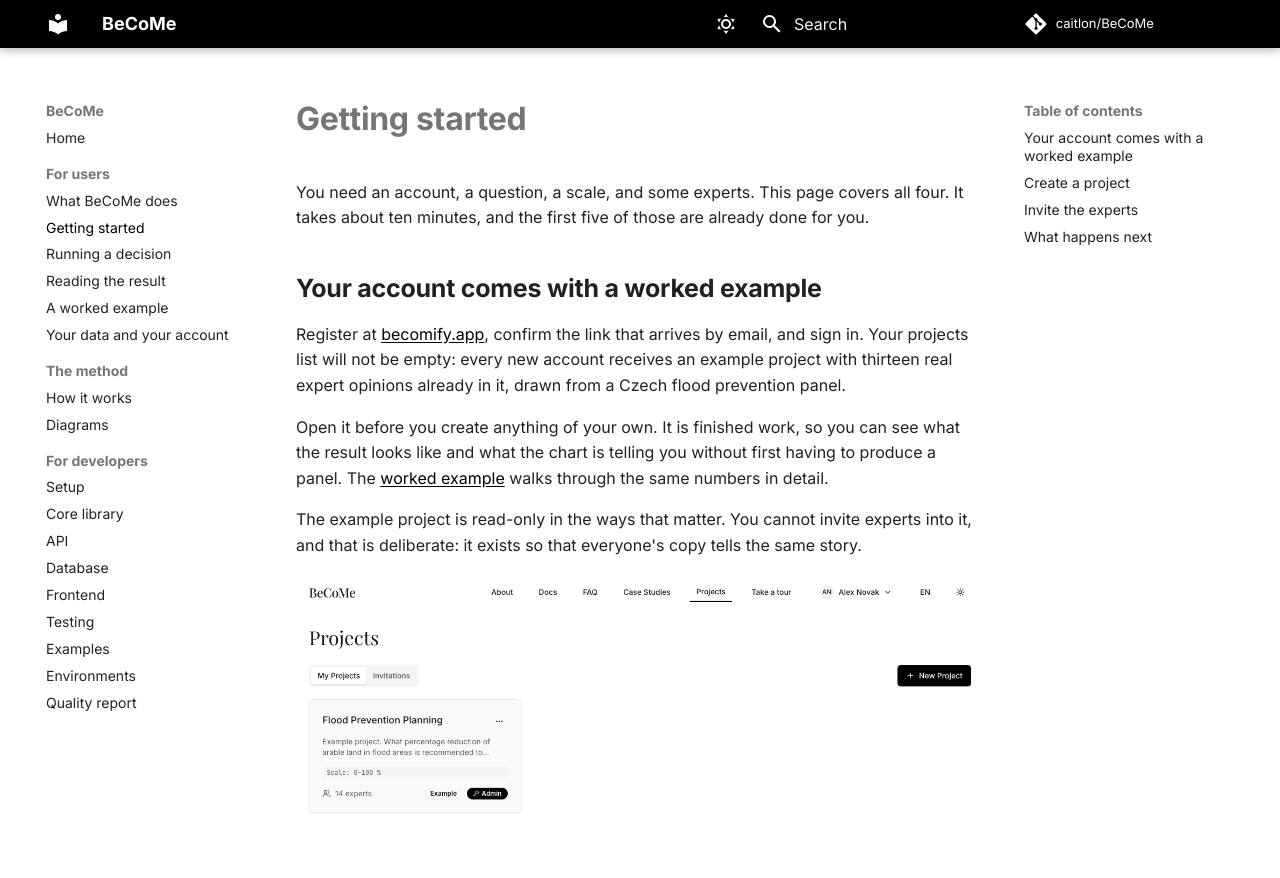
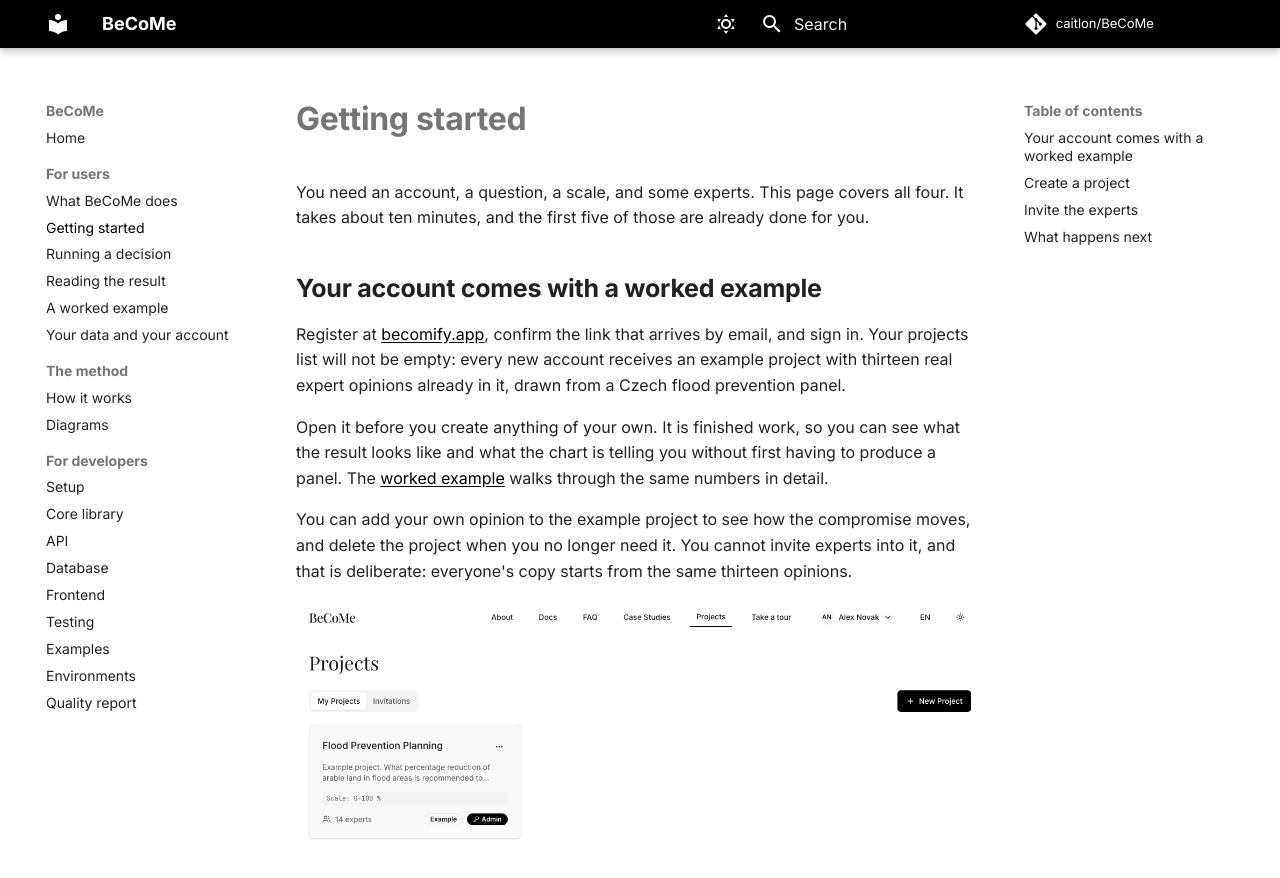
Before and after one commit to caitlon/BeCoMe, an MkDocs documentation site: the page built from docs/user/getting-started.md, in a window 1280 px wide and 900 px high. Shown: the top 878 px of the window. Built offline with MkDocs 1.6.1 and Material for MkDocs 9.7.7, drawn with Linux system fonts in a browser that asks for light colours; comment, search, counter and statistics services are not loaded.

```diff
--- a/docs/user/getting-started.md
+++ b/docs/user/getting-started.md
@@ -13,8 +13,9 @@ Open it before you create anything of your own. It is finished work, so you can
 looks like and what the chart is telling you without first having to produce a panel. The
 [worked example](worked-example.md) walks through the same numbers in detail.
 
-The example project is read-only in the ways that matter. You cannot invite experts into it, and
-that is deliberate: it exists so that everyone's copy tells the same story.
+You can add your own opinion to the example project to see how the compromise moves, and delete the
+project when you no longer need it. You cannot invite experts into it, and that is deliberate:
+everyone's copy starts from the same thirteen opinions.
 
 ![The projects list on a new account, with the example project at the top](img/projects-list.png)
 
--- a/mkdocs.yml
+++ b/mkdocs.yml
@@ -97,7 +97,8 @@ markdown_extensions:
 # `security.md` deliberately does not ship. It is an engineering document with an
 # "Accepted risks" section, which is a list of what the project knowingly does not
 # defend against. It stays readable in the repository. Linking it from a product
-# site is a different act. A short user-facing security page replaces it later.
+# site is a different act. The short user-facing page `user/security.md` takes its place on
+# the site.
 # The leading slash matters. `exclude_docs` takes gitignore syntax, where a bare
 # `security.md` matches at ANY depth, so it would silently swallow the short
 # user-facing `user/security.md` alongside the engineering document it is aimed at.
```
Also changed, not shown: docs/user/what-it-does.md (+2 -2 lines).
